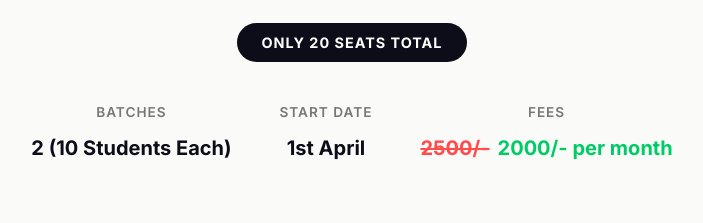
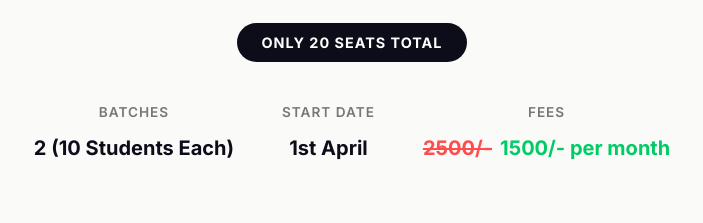
Before and after one commit to AmanRajYadav/fluence-school, a React (Vite) app: page / in a window 1280 px wide. Shown: the part 4400-4623 px from the top of the page, without its empty margins (288-991 px from the left). Built offline with nearby package versions, Linux system fonts and the light colour scheme.

Commit message:
Update discounted fee from 2000 to 1500

```diff
--- a/src/components/ClassDetails.jsx
+++ b/src/components/ClassDetails.jsx
@@ -57,7 +57,7 @@ const ClassDetails = () => {
                             <span className="meta-label">Fees</span>
                             <span className="meta-value">
                                 <span style={{ textDecoration: 'line-through', color: '#ff4d4d' }}>2500/-</span>
-                                <span style={{ color: '#00cc66', marginLeft: '8px', fontWeight: 'bold' }}>2000/- per month</span>
+                                <span style={{ color: '#00cc66', marginLeft: '8px', fontWeight: 'bold' }}>1500/- per month</span>
                             </span>
                         </div>
                     </div>
```
